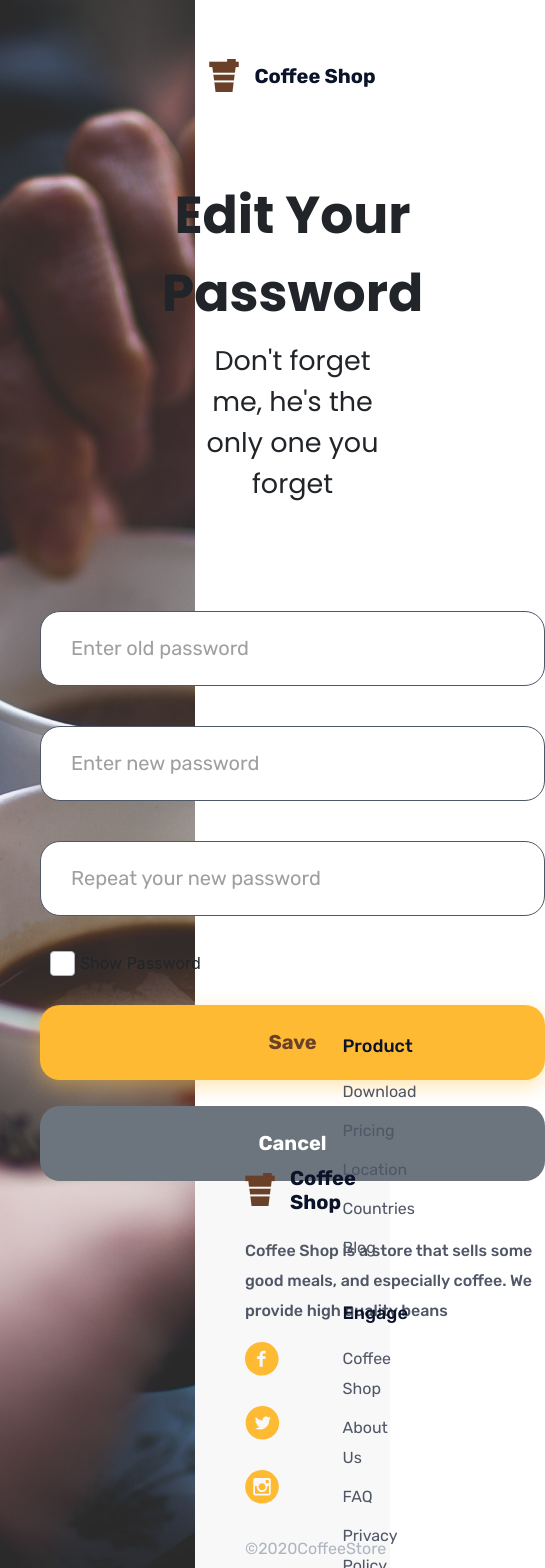
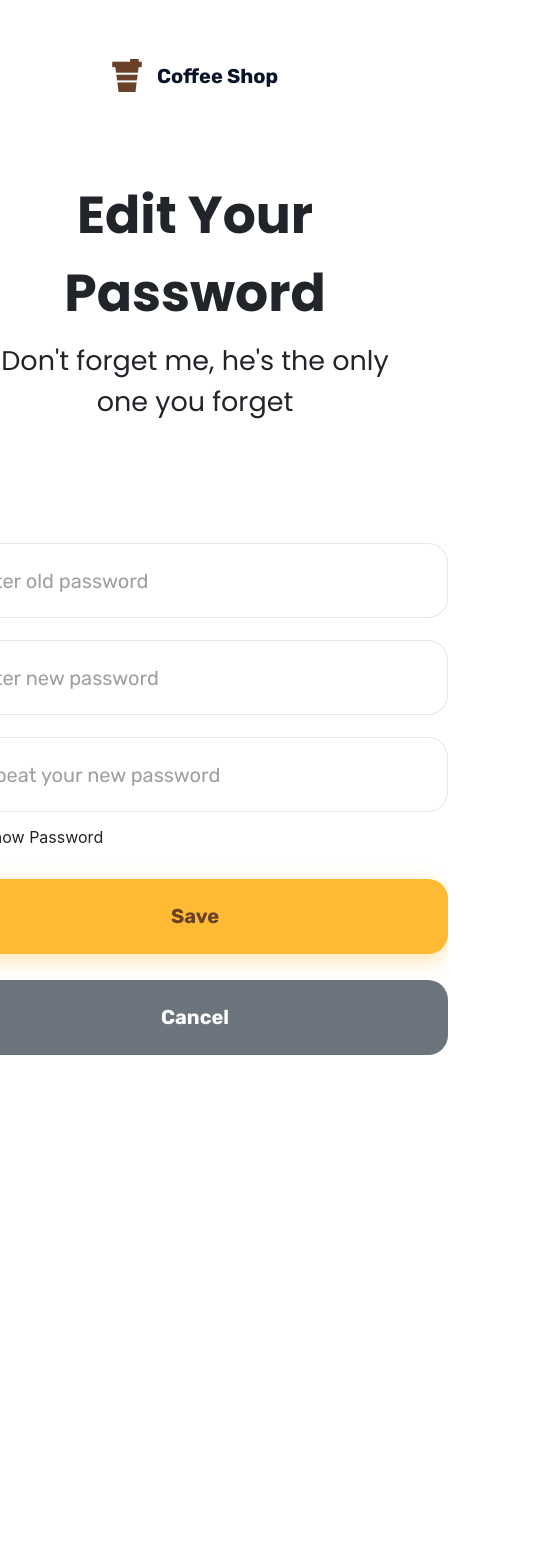
Before and after one commit to maulanarifai114/bootcamp-frontend-coffee-shop, a Vue app: page /cust/edit-password in a window 390 px wide. Shown: the top 1568 px of the page, 545 px wide, since content can reach past the window. After the commit the page ends 1117 px from the top, so only its background shows below. Built offline with nearby package versions, Linux system fonts and the light colour scheme.

Commit message:
responisve edit pw

```diff
--- a/src/views/customer/editPassword.vue
+++ b/src/views/customer/editPassword.vue
@@ -1,8 +1,8 @@
 <template>
   <div class="container-fluid">
     <div class="row">
-      <aside class="col-6 side-image-2"></aside>
-      <aside class="col-6 side-main">
+      <aside class="col-lg-6 side-image-2 d-none d-lg-block"></aside>
+      <aside class="col-12 col-lg-6 side-main">
          <nav class="navbar-auth d-flex flex-row justify-content-center align-items-center">
       <div class="coffee-logo d-flex flex-row align-items-center">
         <img src="../../assets/auth/coffee-icon.png" alt="">
@@ -27,22 +27,19 @@
         </form>
       </div>
     </main>
-     <Footer></Footer>
       </aside>
     </div>
   </div>
 </template>
 
 <script>
-import Input from '../../components/auth/base/Input'
+import Input from '../../components/admin/base/Input'
 import Button from '../../components/auth/base/Button'
-import Footer from '../../components/auth/module/Footer'
 export default {
   name: 'Forgot',
   components: {
     Input,
-    Button,
-    Footer
+    Button
   },
   data () {
     return {
@@ -74,10 +71,10 @@ export default {
 
 .side-main {
   padding: 0;
+  margin: 0;
 }
 .checkbox-lg{
         margin-bottom: 30px;
-    margin-top: -10px;
     margin-left: 10px;
 }
 .checkbox-lg .custom-control-label::before,
@@ -139,5 +136,13 @@ h4 {
   color: #0B132A;
   margin: 0 0 0 15px;
 }
+@media only screen and (max-width: 762px) {
+
+}
+@media only screen and (max-width: 762px) {
+.side-image-2 {
+  display: none;
+}
+}
 
 </style>
```
